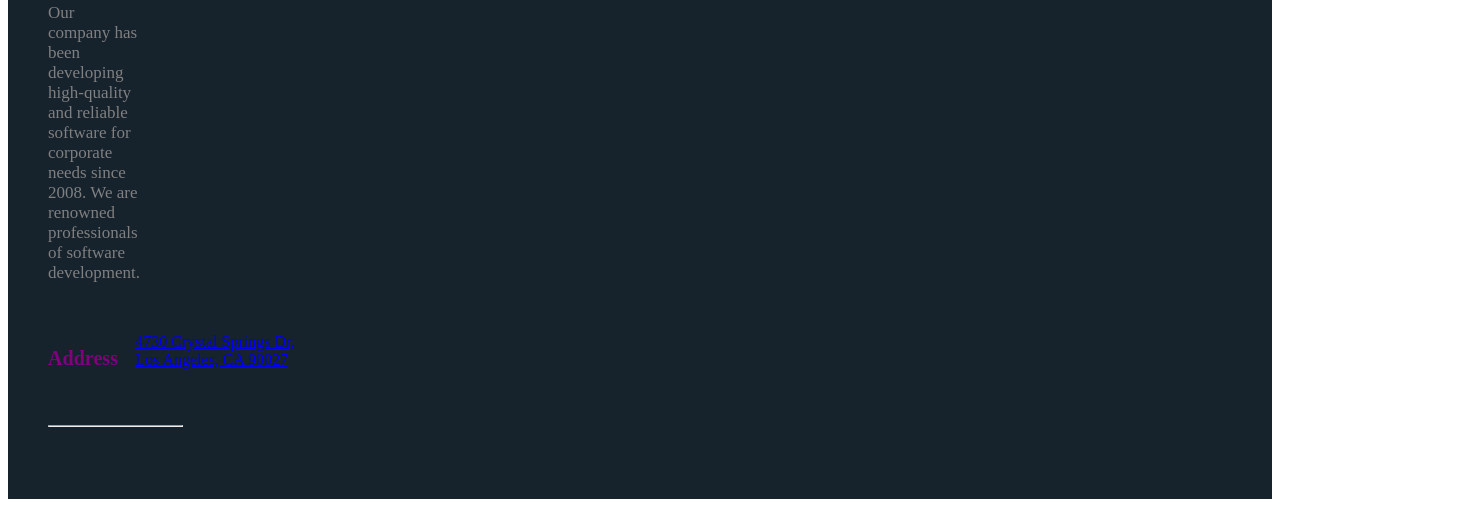
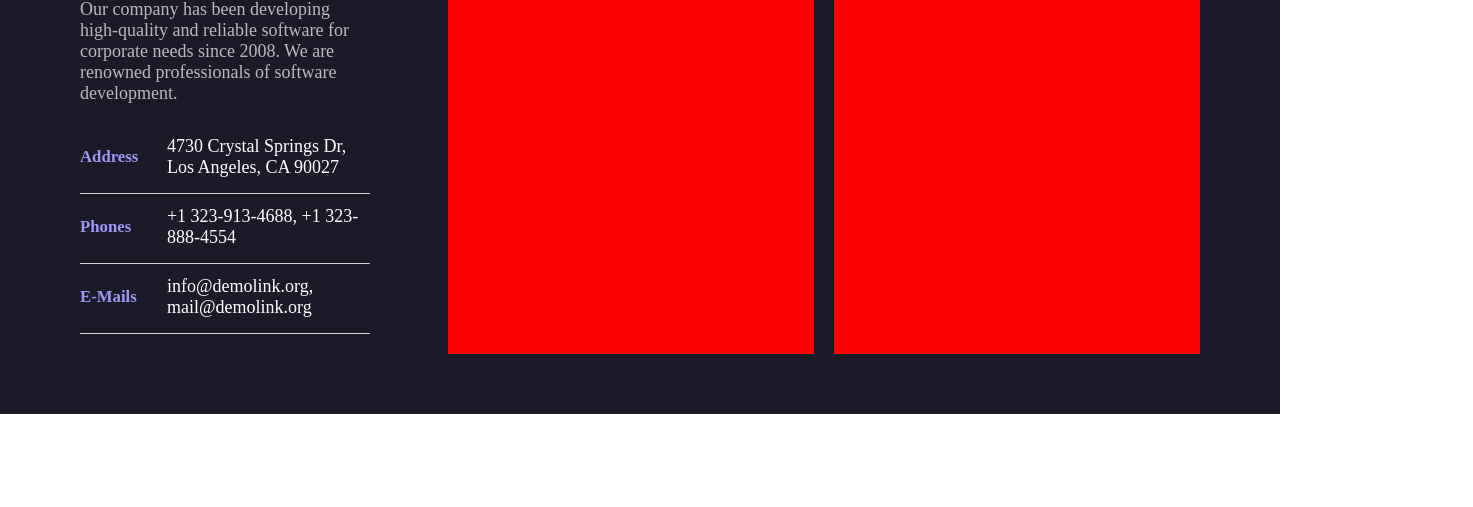
Before and after one commit to BillyGoat12/bug-free-dollop, a plain HTML site: page index.html in a window 1280 px wide. Shown: the part 442-949 px from the top of the page, 1473 px wide, since content can reach past the window. After the commit the page ends 856 px from the top, so only its background shows below. Drawn offline with Linux system fonts and the light colour scheme.

Commit message:
FOOTER MARKUP AND STYLES UPDATED

```diff
--- a/index.html
+++ b/index.html
@@ -116,7 +116,7 @@
 
     <footer>
       <!-- Footer Wrapper -->
-      <div class="footer-column-1">
+      <div class="footer-column footer-column-1">
         <!-- Footer Logo -->
         <div class="footer-logo">
           <a href="#"> <img src="./img/footer-logo.png" alt="logo" /></a>
@@ -131,16 +131,41 @@
             software development.
           </p>
         </div>
+        <div class="footer-description">
+          <div class="footer-description-title">
+            <h6>Address</h6>
+          </div>
+          <div class="footer-description-content">
+            <a href="#">4730 Crystal Springs Dr, Los Angeles, CA 90027</a>
+          </div>
+        </div>
+        <div class="line"></div>
+        <div class="footer-description">
+          <div class="footer-description-title">
+            <h6>Phones</h6>
+          </div>
+          <div class="footer-description-content">
+            <a href="#">+1 323-913-4688, +1 323-888-4554
+            </a>
+          </div>
+        </div>
+        <div class="line"></div>
+        <div class="footer-description">
+          <div class="footer-description-title">
+            <h6>E-Mails</h6>
+          </div>
+          <div class="footer-description-content">
+            <a href="#">info@demolink.org, mail@demolink.org
+            </a>
+          </div>
+        </div>
+        <div class="line"></div>
 
-        <div class="footer-heading">
-          <h6>Address</h6>
-        </div>
+      </div>
+      <div class="footer-column footer-column-test">
 
-        <div class="footer-address">
-          <a href="#">4730 Crystal Springs Dr, <br />Los Angeles, CA 90027</a>
-        </div>
-        <hr class="line" />
       </div>
+      <div class="footer-column footer-column-test"></div>
     </footer>
   </body>
 </html>
--- a/style.css
+++ b/style.css
@@ -1,3 +1,9 @@
+* {
+  margin: 0;
+  padding: 0;
+  box-sizing: border-box;
+}
+
 body {
   background-color: #ffffff;
 }
@@ -157,40 +163,61 @@ body {
 }
 /* -----------Footer       */
 
-.footer-column-1 {
-  display: inline-block;
+footer {
+  width: 100%;
+  background-color: #1b1a29;
+  padding: 60px 60px;
+  display: flex;
+  justify-content: space-around;
 }
 
-footer {
-  width: 100%;
-  background-color: #16222c;
-  padding: 60px 0px;
+.footer-column {
+  flex: 33%;
+  margin-right: 20px;
+  padding: 20px;
+  font-size: 18px;
 }
 
-.footer-paragraph {
-  font-size: 17px;
-  display: block;
-  color: gray;
-  padding-left: 30pt;
-  padding-right: 1000pt;
+.footer-column-1 {
+  padding-right: 5%;
 }
 
-.footer-heading {
-  padding-left: 30pt;
-  display: inline-block;
-  font-size: 30px;
-  color: purple;
+.footer-paragraph > p {
+  color: rgb(187, 186, 186);
+  margin-bottom: 20px;
 }
 
-.footer-address {
-  padding-left: 10pt;
-  display: inline-block;
-  margin-right: 10px;
+.footer-column-test {
+  background-color: red;
+}
+
+.footer-description {
+  height: 65px !important;
+  display: flex;
+  align-items: center;
+}
+
+.footer-description-title {
+  color: #a096f8;
+  font-size: 25px;
+  flex: 0.3;
+}
+
+.footer-description-content {
+  flex: 0.7;
+}
+
+.footer-description-content > a {
   text-decoration: none;
-  color: #ffffff;
+  color: white;
+}
+
+.footer-description-content > a:hover {
+  color: #a096f8;
 }
 
 .line {
-  margin-right: 1290px;
-  margin-left: 40px;
+  width: 100%;
+  height: 5px;
+  border-bottom: 1px solid lightgray;
 }
```
